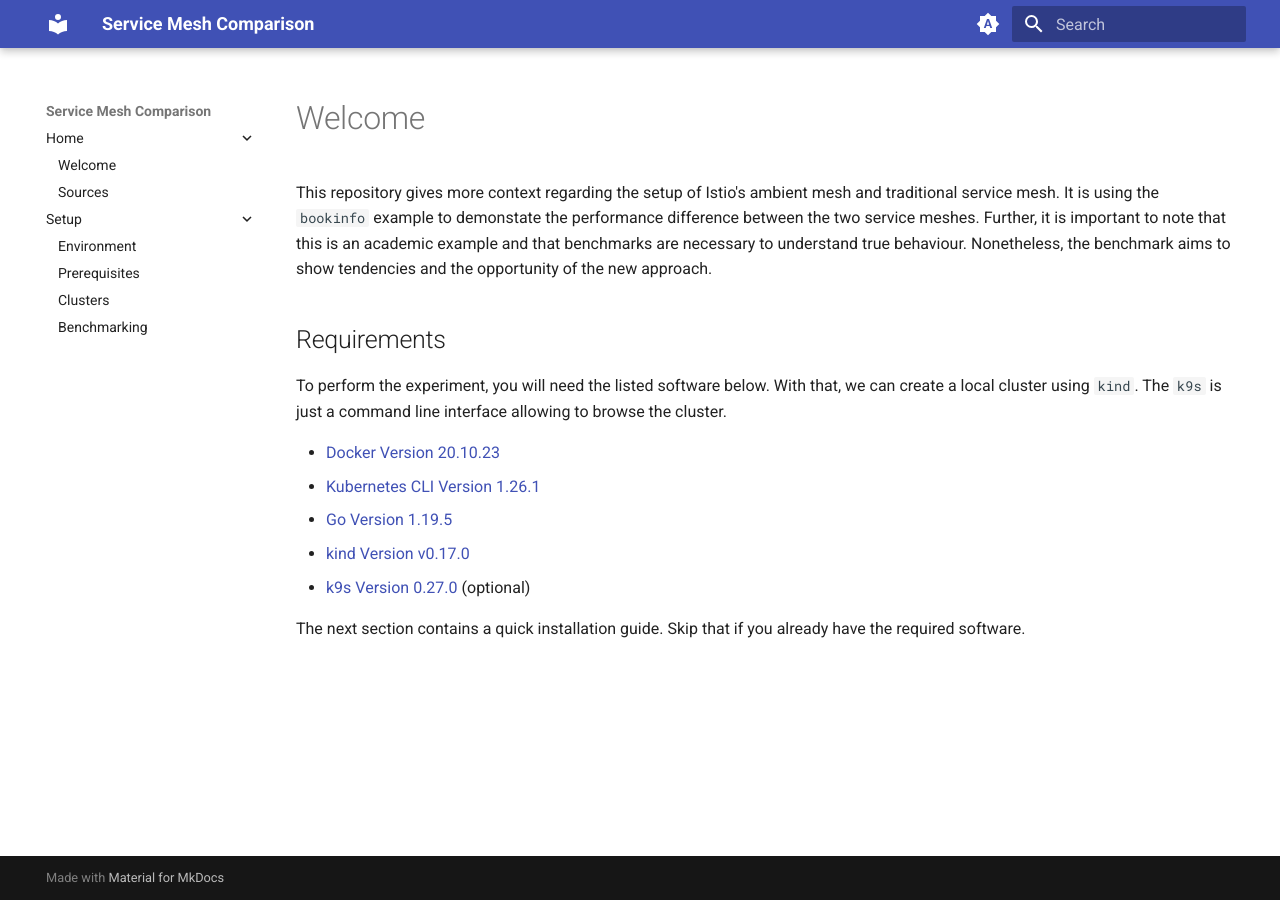
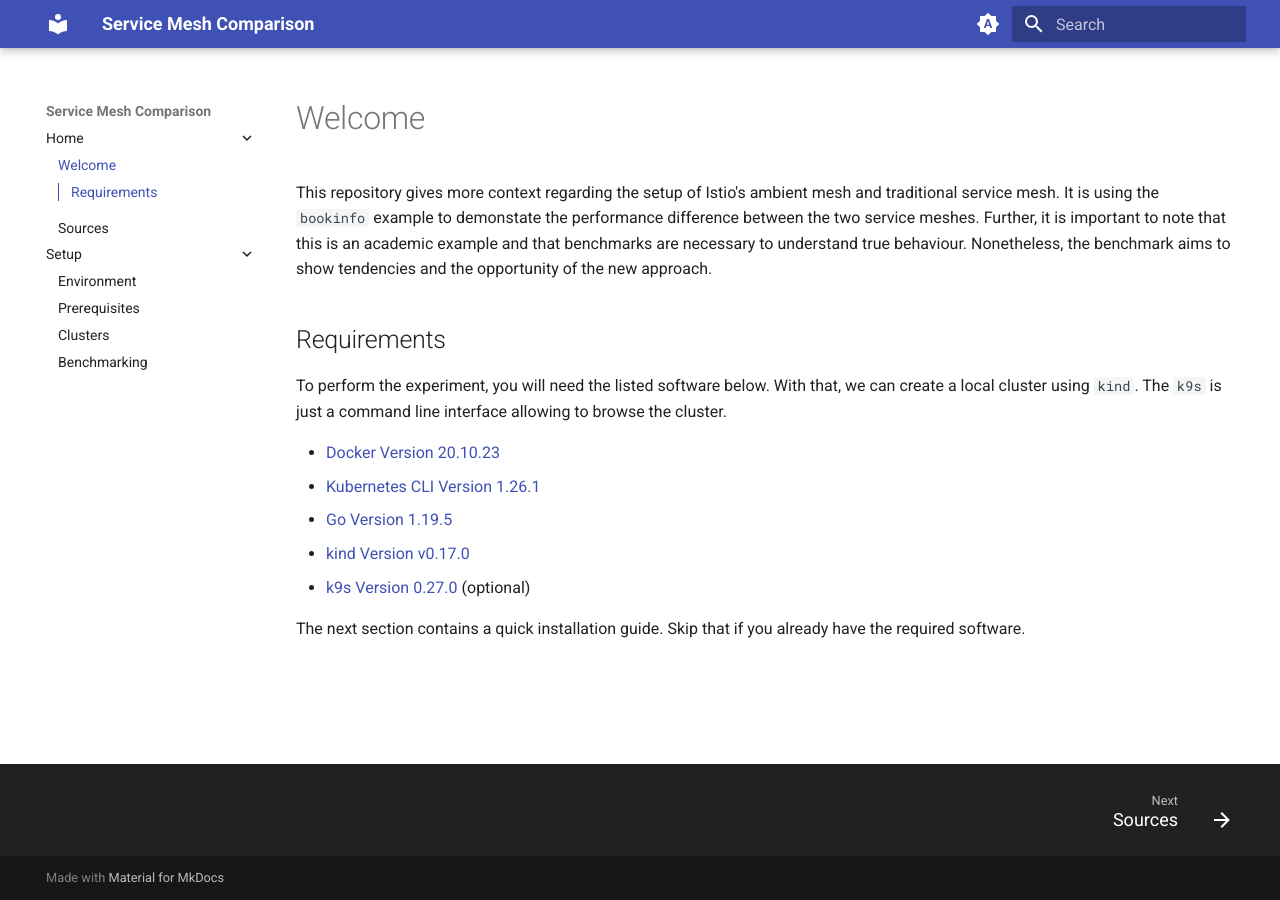
Before and after one commit to jctemp/istio-service-mesh, an MkDocs documentation site: the page built from docs/index.md, in a window 1280 px wide. Built offline with MkDocs 1.6.1 and Material for MkDocs 9.7.7, drawn with Linux system fonts in a browser that asks for light colours; some of the changed lines change nothing that is shown.

Commit message:
fix: work referenced file

```diff
--- a/mkdocs.yml
+++ b/mkdocs.yml
@@ -2,7 +2,7 @@
 
 nav:
   - Home:
-      - Welcome: 01-welcome.md
+      - Welcome: index.md
       - Sources: 02-sources.md
   - Setup:
       - Environment: 03-environment.md
@@ -14,6 +14,7 @@
   name: material
 
   features:
+  - navigation.footer
   - navigation.expand
   - toc.integrate
 
```
